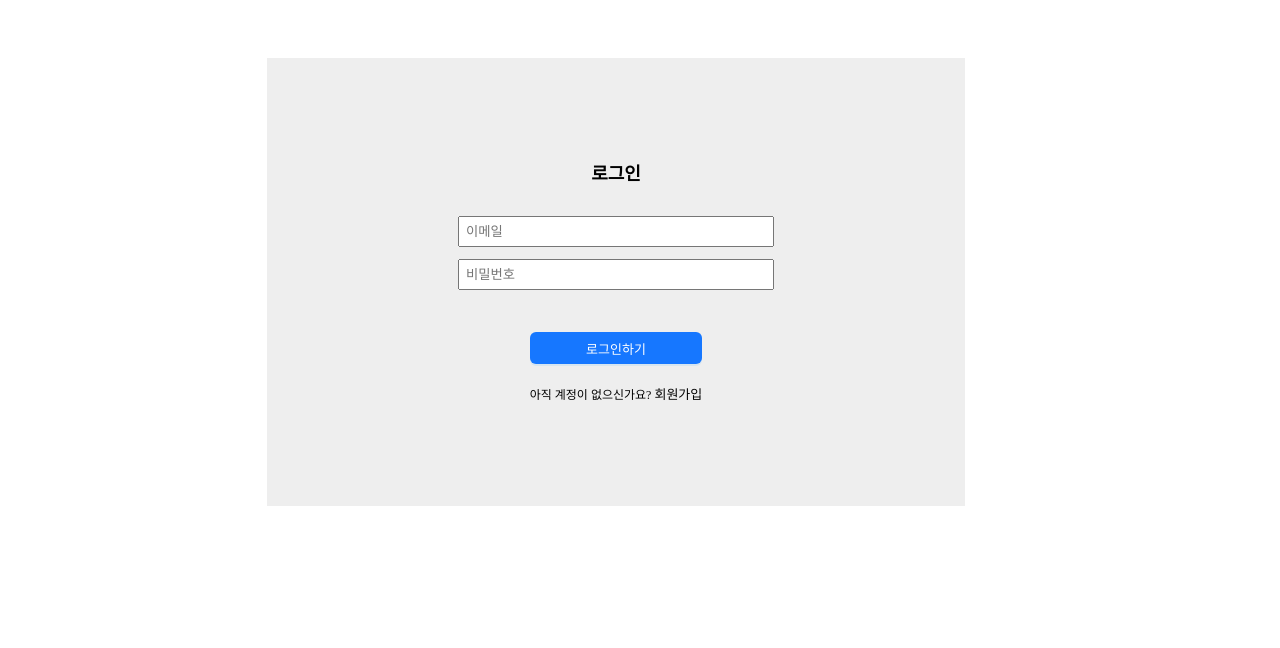
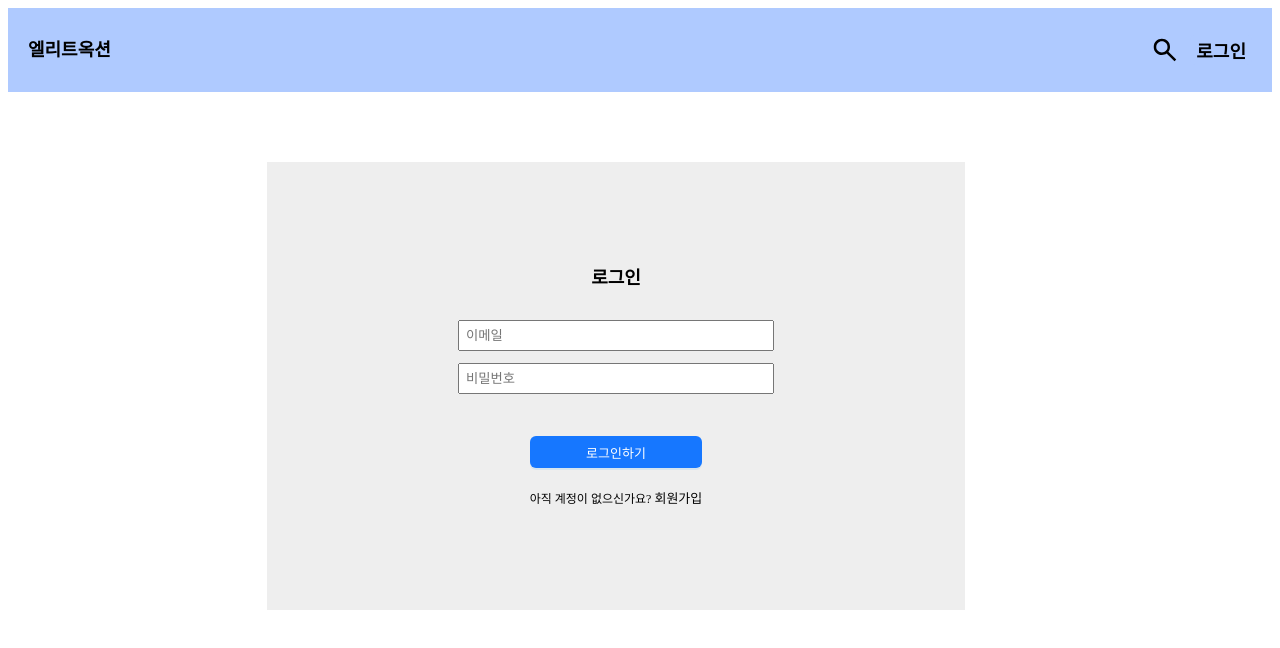
Before and after one commit to LeeDongTak/auction-project, a React (Create React App) app: page /login in a window 1280 px wide. Shown: the top 648 px of the page. Built offline with nearby package versions, Linux system fonts and the light colour scheme; no server answers.

Commit message:
update : 헤더 완료, 카테고리 선택 완료

```diff
--- a/src/components/Home/AuctionList.tsx
+++ b/src/components/Home/AuctionList.tsx
@@ -1,27 +1,20 @@
 import React from "react";
-
+import { styled } from "styled-components";
 import { Auction_post } from "../../types/databaseRetrunTypes";
-// AuctionList 컴포넌트의 프로퍼티 타입 정의
 interface AuctionListProps {
   auctions: Auction_post[] | null;
 }
 
 const AuctionList: React.FC<AuctionListProps> = ({ auctions }) => {
   return (
-    <div>
-      {/* 경매 데이터가 있으면 리스트로 표시, 없으면 로딩 문구 표시 */}
+    <StListwrapper>
       {auctions ? (
         <ul>
-          {/* 경매 데이터를 순회하면서 각 항목을 리스트 아이템으로 표시 */}
           {auctions.map((auction) => (
             <li key={auction.auction_id}>
-              {/* 경매 시작 날짜 */}
               {auction.auction_start_date}
-              {/* 경매 제목 */}
               {auction.title}
-              {/* 경매 내용 */}
               {auction.content}
-              {/* 카테고리 이름 */}
               {auction.category && (
                 <span> ({auction.category.category_name})</span>
               )}
@@ -31,8 +24,13 @@ const AuctionList: React.FC<AuctionListProps> = ({ auctions }) => {
       ) : (
         <p>로딩중입니다...</p>
       )}
-    </div>
+    </StListwrapper>
   );
 };
 
 export default AuctionList;
+
+const StListwrapper = styled.div`
+  ul {
+  }
+`;
--- a/src/components/Home/CategorySelector.tsx
+++ b/src/components/Home/CategorySelector.tsx
@@ -1,42 +1,67 @@
 import React, { useEffect, useState } from "react";
+import { styled } from "styled-components";
 import { fetchGetCategories } from "../../api/auction";
 import { Category } from "../../types/databaseRetrunTypes";
-
-// CategorySelector 컴포넌트의 프로퍼티 타입 정의
 interface CategorySelectorProps {
   onCategorySelect: (category: Category) => void;
+  selectedCategories: Category[];
 }
 
 const CategorySelector: React.FC<CategorySelectorProps> = ({
   onCategorySelect,
+  selectedCategories,
 }) => {
-  // 카테고리 목록 State
   const [categories, setCategories] = useState<Category[]>([]);
 
-  // 컴포넌트 마운트 시 카테고리 목록 불러오기
   useEffect(() => {
-    // 카테고리 목록을 비동기적으로 가져오는 함수
     const loadCategories = async () => {
       const categoriesData = await fetchGetCategories();
-      // 가져온 데이터로 상태 업데이트
       setCategories(categoriesData);
     };
-    // 함수 호출
     loadCategories();
   }, []);
 
   return (
-    <div>
+    <StCategoryWrapper>
+      <StCategoryContainer>
         {categories.map((category) => (
           <button
             key={category.category_id}
             onClick={() => onCategorySelect(category)}
+            style={{
+              backgroundColor: selectedCategories.some(
+                (c) => c.category_id === category.category_id
+              )
+                ? "#afcaff"
+                : "transparent",
+            }}
           >
             {category.category_name}
           </button>
         ))}
-    </div>
+      </StCategoryContainer>
+    </StCategoryWrapper>
   );
 };
 
 export default CategorySelector;
+
+const StCategoryContainer = styled.div`
+  display: flex;
+  justify-content: center;
+  flex-wrap: wrap;
+  margin-bottom: 20px;
+  button {
+    width: 130px;
+    height: 50px;
+    font-weight: bold;
+    font-size: 1.5rem;
+    border: 1px solid #afcaff;
+    margin: 10px;
+    &:hover {
+      background-color: #fffacd !important;
+    }
+  }
+`;
+
+const StCategoryWrapper = styled.div``;
--- /dev/null
+++ b/src/components/layout/Header.tsx
@@ -0,0 +1,44 @@
+import { styled } from "styled-components";
+import search from "../../images/search.svg";
+function Header() {
+  return (
+    <StHeader>
+      <p>엘리트옥션</p>
+      <div>
+        <img src={search} />
+        <button>로그인</button>
+      </div>
+    </StHeader>
+  );
+}
+
+export default Header;
+const StHeader = styled.header`
+  background-color: #afcaff;
+  font-size: 1.5rem;
+  font-weight: bold;
+  display: flex;
+  justify-content: space-between;
+  padding: 15px 20px;
+  align-items: center;
+  margin-bottom: 20px;
+  button {
+    border: none;
+    font-size: 1.5rem;
+    font-weight: bold;
+    border-radius: 5px;
+    cursor: pointer;
+    background-color: #afcaff;
+    margin-left: 10px;
+    &:hover {
+      background-color: #fffacd;
+    }
+  }
+  div {
+    display: flex;
+  }
+  img {
+    width: 30px;
+    cursor: pointer;
+  }
+`;
--- /dev/null
+++ b/src/layout/Layout.tsx
@@ -0,0 +1,12 @@
+import { Outlet } from "react-router-dom";
+import Header from "../components/layout/Header";
+function Layout() {
+  return (
+    <>
+      <Header />
+      <Outlet />
+    </>
+  );
+}
+
+export default Layout;
--- a/src/pages/Home.tsx
+++ b/src/pages/Home.tsx
@@ -42,7 +42,7 @@ const Home = () => {
   }, [selectedCategories]);
 
   // 카테고리 선택 핸들러
-  const handleCategorySelect = (category: Category) => {
+  const categorySelectHandler = (category: Category) => {
     console.log(category);
     setSelectedCategories((prev) => {
       // 이미 선택된 카테고리를 다시 클릭하면 제거, 아니면 추가
@@ -54,10 +54,14 @@ const Home = () => {
     });
   };
 
+  console.log(selectedCategories);
   return (
     <div>
       {/* 카테고리 선택 컴포넌트 */}
-      <CategorySelector onCategorySelect={handleCategorySelect} />
+      <CategorySelector
+        onCategorySelect={categorySelectHandler}
+        selectedCategories={selectedCategories}
+      />
       {/* 경매 목록 컴포넌트 */}
       <AuctionList auctions={auctionData} />
     </div>
--- a/src/share/Router.tsx
+++ b/src/share/Router.tsx
@@ -1,15 +1,16 @@
 import { BrowserRouter, Navigate, Route, Routes } from "react-router-dom";
+import Layout from "../layout/Layout";
 import AddAuction from "../pages/AddAuction";
 import Auth from "../pages/Auth";
 import Detail from "../pages/Detail";
 import Home from "../pages/Home";
 import Profile from "../pages/Profile";
 import AuthLayout from "./AuthLayout";
-
 const Router = () => {
   return (
     <BrowserRouter>
       <Routes>
+        <Route element={<Layout />}>
           <Route path="/" element={<Home />} />
           <Route path="/login" element={<Auth />} />
           <Route element={<AuthLayout />}>
@@ -18,6 +19,7 @@ const Router = () => {
             <Route path="addAuction" element={<AddAuction />} />
           </Route>
           <Route path="*" element={<Navigate replace to={"/"} />} />
+        </Route>
       </Routes>
     </BrowserRouter>
   );
```
Also changed, not shown: src/images/search.svg (added). Lines whose indentation alone changed are shown as unchanged.
